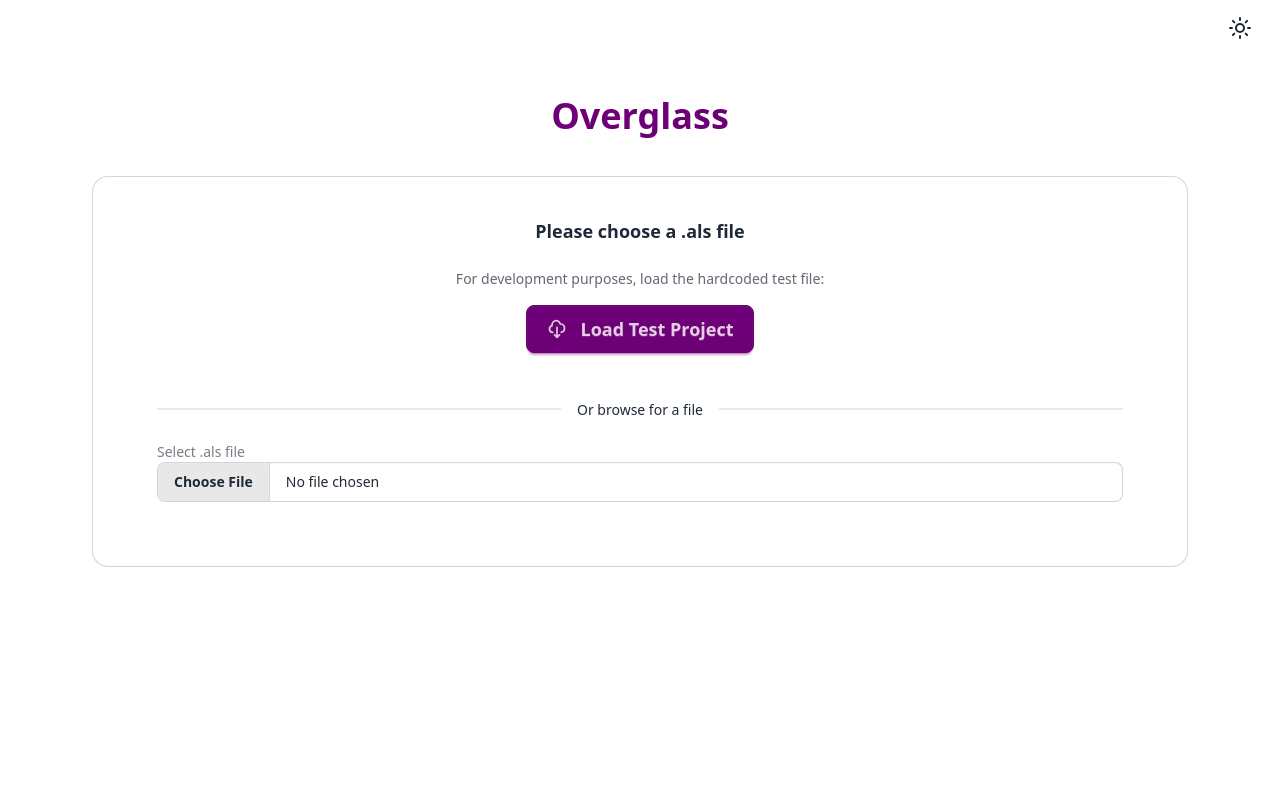
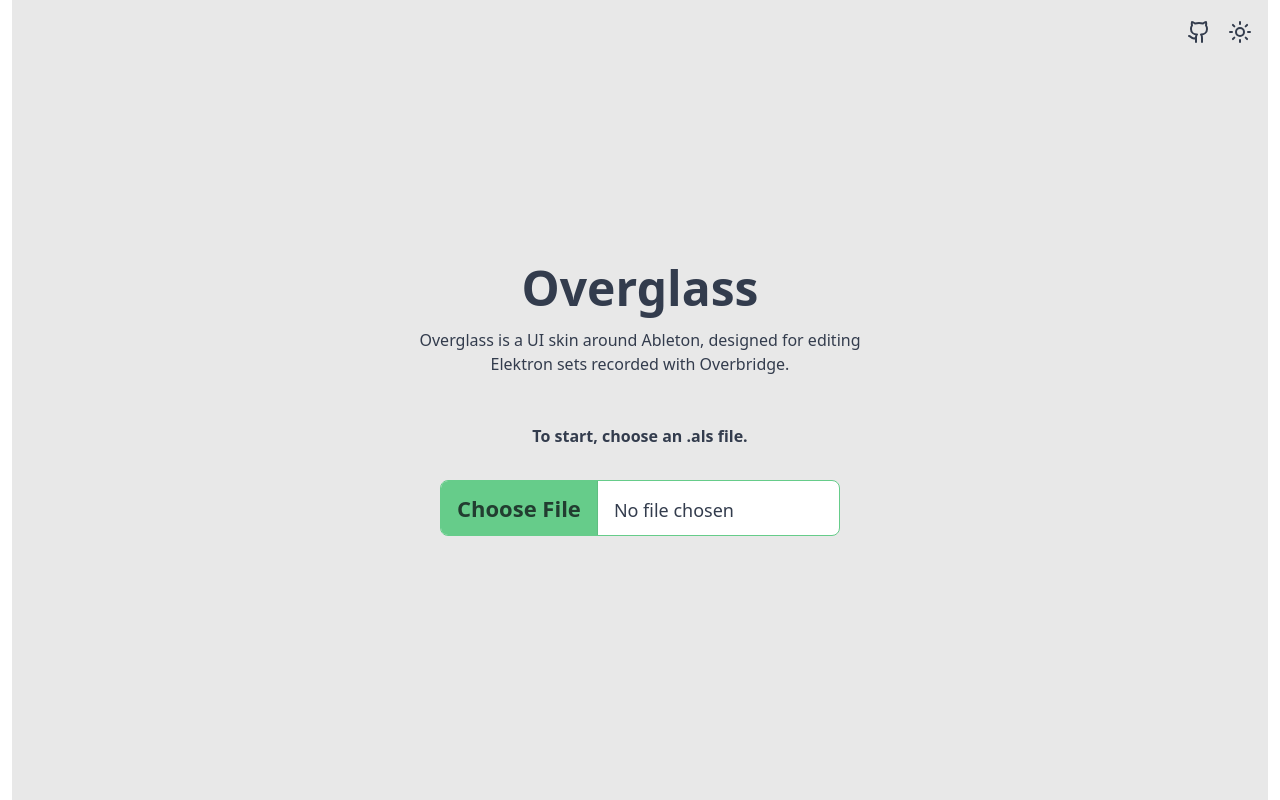
Before and after one commit to hzlglo/overglass, a SvelteKit app: page / in a window 1280 px wide. Built offline with nearby package versions, Linux system fonts and the light colour scheme.

Commit message:
tweak theme, landing, navbar

```diff
--- a/src/app.css
+++ b/src/app.css
@@ -1,5 +1,40 @@
 @import "tailwindcss";
 @plugin "@tailwindcss/typography";
 @plugin "daisyui" {
-  themes: fantasy, forest;
+  themes: emerald, overglass-dark;
 }
+/* like forest, but with less border-radius */
+@plugin "daisyui/theme" {
+  name: "overglass-dark";
+  default: false;
+  prefersdark: false;
+  color-scheme: "dark";
+  --color-base-100: oklch(20.84% 0.008 17.911);
+  --color-base-200: oklch(18.522% 0.007 17.911);
+  --color-base-300: oklch(16.203% 0.007 17.911);
+  --color-base-content: oklch(83.768% 0.001 17.911);
+  --color-primary: oklch(68.628% 0.185 148.958);
+  --color-primary-content: oklch(0% 0 0);
+  --color-secondary: oklch(69.776% 0.135 168.327);
+  --color-secondary-content: oklch(13.955% 0.027 168.327);
+  --color-accent: oklch(70.628% 0.119 185.713);
+  --color-accent-content: oklch(14.125% 0.023 185.713);
+  --color-neutral: oklch(30.698% 0.039 171.364);
+  --color-neutral-content: oklch(86.139% 0.007 171.364);
+  --color-info: oklch(72.06% 0.191 231.6);
+  --color-info-content: oklch(0% 0 0);
+  --color-success: oklch(64.8% 0.15 160);
+  --color-success-content: oklch(0% 0 0);
+  --color-warning: oklch(84.71% 0.199 83.87);
+  --color-warning-content: oklch(0% 0 0);
+  --color-error: oklch(71.76% 0.221 22.18);
+  --color-error-content: oklch(0% 0 0);
+  --radius-selector: 1rem;
+  --radius-field: 0.5rem;
+  --radius-box: 1rem;
+  --size-selector: 0.25rem;
+  --size-field: 0.25rem;
+  --border: 1px;
+  --depth: 0;
+  --noise: 0;
+}
--- a/src/lib/components/app/ExportButton.svelte
+++ b/src/lib/components/app/ExportButton.svelte
@@ -7,7 +7,7 @@
     class?: string;
   }
 
-  let { class: className = 'btn btn-outline btn-sm' }: ExportButtonProps = $props();
+  let { class: className = 'btn btn-outline btn-sm mr-3' }: ExportButtonProps = $props();
 
   let isExporting = $state(false);
 
--- a/src/lib/components/app/FileChooser.svelte
+++ b/src/lib/components/app/FileChooser.svelte
@@ -5,13 +5,21 @@
   import { appConfigStore } from '$lib/stores/customization.svelte';
   import { fromPairs, toPairs } from 'lodash';
   import ThemeController from './ThemeController.svelte';
+  import {
+    ArrowRightIcon,
+    CheckIcon,
+    CrossIcon,
+    DeleteIcon,
+    GithubIcon,
+    XIcon,
+  } from '@lucide/svelte';
 
   let selectedFile = $state<File | null>(null);
   let fileName = $state('');
   let loading = $state(false);
   let error = $state<string | null>(null);
 
-  const DEVELOPMENT = true;
+  const DEVELOPMENT = false;
 
   const parser = new ALSParser();
 
@@ -31,13 +39,11 @@
     try {
       // For development, we need to copy the test file to the static folder
       // or use a different approach since browsers can't fetch local file paths
-      const response = await fetch('/test1.als'); // This would need the file in static/
+      const response = await fetch('/test1.als');
 
       if (!response.ok) {
         // Fallback error message with instructions
-        throw new Error(
-          'Test file not found. To use hardcoded loading: 1) Copy src/tests/test1.als to static/test1.als, or 2) Use the file browser below to select the test file manually.',
-        );
+        throw new Error('Test file not found.');
       }
 
       const blob = await response.blob();
@@ -50,12 +56,6 @@
       loading = false;
     }
   }
-
-  $effect(() => {
-    if (!selectedFile && !loading) {
-      // loadHardcodedFile();
-    }
-  });
 
   async function loadSelectedFile() {
     if (!selectedFile) return;
@@ -71,17 +71,14 @@
       const parsedSet = await parser.parseALSFile(file);
 
       // Load data into DuckDB
-
       appConfigStore.setCurrentFile(file.name);
       const savedTracks = appConfigStore.get()?.trackCustomizations;
-      console.log('savedTracks', savedTracks);
       const trackToName = fromPairs(
         toPairs(savedTracks ?? {})?.map(([trackId, trackCustomization]) => [
           trackCustomization.rawTrackName,
           trackId,
         ]),
       );
-      console.log('trackToName', trackToName);
       await trackDb.init(parsedSet, trackToName);
       const tracks = await trackDb.get().tracks.getAllTracks();
       appConfigStore.initializeTrackCustomizations(tracks);
@@ -98,14 +95,40 @@
 </script>
 
 <!-- File chooser card -->
-<div class="m-4 flex flex-row justify-end">
+<!-- <div class="hero bg-base-200 min-h-screen">
+  <div class="hero-content text-center">
+    <div class="max-w-md">
+      <h1 class="text-5xl font-bold">Hello there</h1>
+      <p class="py-6">
+        Provident cupiditate voluptatem et in. Quaerat fugiat ut assumenda excepturi exercitationem
+        quasi. In deleniti eaque aut repudiandae et a id nisi.
+      </p>
+      <button class="btn btn-primary">Get Started</button>
+    </div>
+  </div>
+</div> -->
+<div class="relative">
+  <div class="absolute top-4 right-4">
+    <a
+      class="btn btn-ghost btn-sm"
+      href="https://github.com/hzlglo/overglass"
+      title="View on GitHub"
+    >
+      <GithubIcon />
+    </a>
     <ThemeController />
   </div>
-<div class="m-20 mt-10 flex flex-col justify-center gap-10">
-  <h1 class="text-primary text-center text-4xl font-bold">Overglass</h1>
-  <div class="card bg-base-100 border-base-content/20 border p-10">
-    <div class="card-header text-center text-lg font-bold">Please choose a .als file</div>
-    <div class="card-body">
+  <div class="hero bg-base-200 min-h-screen">
+    <div class="hero-content text-center">
+      <div class="flex max-w-md flex-col gap-4">
+        <h1 class="text-5xl font-bold">Overglass</h1>
+        <p>
+          Overglass is a UI skin around Ableton, designed for editing Elektron sets recorded with
+          Overbridge.
+        </p>
+        <p class="mt-8 font-bold">To start, choose an .als file.</p>
+        <div class="">
+          <div class="">
             {#if DEVELOPMENT}
               <!-- Development quick load -->
               <div class="mb-6 text-center">
@@ -138,33 +161,35 @@
               <div class="divider">Or browse for a file</div>
             {/if}
             <!-- File selection -->
-      <div class="form-control">
-        <label class="label">
-          <span class="label-text">Select .als file</span>
-        </label>
-        <input
-          type="file"
-          accept=".als"
-          class="file-input file-input-bordered w-full"
-          onchange={handleFileSelect}
-        />
-
+            <div class="mt-4 flex flex-col items-center justify-center gap-4">
               {#if fileName}
-          <div class="mt-4">
-            <div class="alert alert-info">
-              <span>Selected: {fileName}</span>
-            </div>
-            <div class="mt-2 text-center">
-              <button class="btn btn-primary" onclick={loadSelectedFile} disabled={loading}>
+                <button
+                  class="btn btn-primary btn-lg max-w-[50vw] justify-start"
+                  onclick={loadSelectedFile}
+                  disabled={loading}
+                >
+                  <ArrowRightIcon />
                   {#if loading}
                     <span class="loading loading-spinner loading-sm"></span>
                     Parsing...
                   {:else}
-                  Load Set
+                    <span class="truncate">Load {fileName}</span>
                   {/if}
                 </button>
-            </div>
-          </div>
+                <button
+                  class="btn btn-error btn-ghost btn-lg w-[300px]"
+                  onclick={() => (fileName = '')}
+                >
+                  <XIcon />
+                  Choose a different file
+                </button>
+              {:else}
+                <input
+                  type="file"
+                  accept=".als"
+                  class="file-input file-input-primary file-input-xl w-[400px]"
+                  onchange={handleFileSelect}
+                />
               {/if}
             </div>
 
@@ -184,3 +209,6 @@
           </div>
         </div>
       </div>
+    </div>
+  </div>
+</div>
--- a/src/lib/components/app/ThemeController.svelte
+++ b/src/lib/components/app/ThemeController.svelte
@@ -14,9 +14,9 @@
       isDarkMode = stored === 'true';
     }
     if (isDarkMode) {
-      document.documentElement.setAttribute('data-theme', 'forest');
+      document.documentElement.setAttribute('data-theme', 'overglass-dark');
     } else {
-      document.documentElement.setAttribute('data-theme', 'fantasy');
+      document.documentElement.setAttribute('data-theme', 'emerald');
     }
   });
   $effect(() => {
@@ -28,14 +28,17 @@
   });
 </script>
 
-<label class="swap swap-rotate pl-3">
+<label class="swap swap-rotate">
   <input
     type="checkbox"
     class="theme-controller"
-    value={isDarkMode ? 'forest' : 'fantasy'}
+    value={isDarkMode ? 'overglass-dark' : 'emerald'}
     onchange={() => {
       isDarkMode = !isDarkMode;
-      document.documentElement.setAttribute('data-theme', isDarkMode ? 'forest' : 'fantasy');
+      document.documentElement.setAttribute(
+        'data-theme',
+        isDarkMode ? 'overglass-dark' : 'emerald',
+      );
 
       localStorage.setItem(themeStorageKey, isDarkMode.toString());
     }}
--- a/src/lib/components/grid/AutomationCurve.svelte
+++ b/src/lib/components/grid/AutomationCurve.svelte
@@ -109,8 +109,9 @@
   });
 
   // Draw points
-  let points = $derived(
-    svgGroup
+  let points = $derived.by(() => {
+    console.log('rerendering points');
+    return svgGroup
       ?.selectAll<SVGCircleElement, AutomationPoint>('.point')
       .data(automationPoints, (p) => p.id)
       .join(
@@ -125,8 +126,8 @@
       .attr('fill', color)
       .attr('fill-opacity', 0.4)
       .attr('stroke', color)
-      .attr('stroke-width', 1),
-  );
+      .attr('stroke-width', 1);
+  });
 
   $effect(() => {
     sharedDragSelect.registerDragHandler(parameterId, () => {
@@ -156,7 +157,6 @@
             sharedDragSelect.clear();
             sharedDragSelect.setSelectedPoints([d]);
           }
-          // event.sourceEvent?.stopPropagation();
         },
       )
       .on('drag', (event, d) => {
@@ -165,7 +165,6 @@
           currentTimePosition: d.timePosition,
           yDiffScale,
         });
-        // event.sourceEvent?.stopPropagation();
       })
       .on('end', async (event, d) => {
         await sharedDragSelect.dragEnd();
--- a/src/lib/components/grid/MuteClips.svelte
+++ b/src/lib/components/grid/MuteClips.svelte
@@ -74,7 +74,7 @@
     if (!svgGroup) {
       return undefined;
     }
-    console.log('muteTransitions', muteTransitions);
+    console.log('rerendering mute drag handles');
     const rects = svgGroup
       .selectAll('.mute-drag-handle')
       .data(muteTransitions, (d: MuteTransition) => d.id)
--- a/src/lib/components/tracklist/TrackList.svelte
+++ b/src/lib/components/tracklist/TrackList.svelte
@@ -72,7 +72,7 @@
 <div class="flex min-h-0 flex-col">
   <div style="height: {TOP_TIMELINE_HEIGHT}px" class="flex flex-row items-center gap-2 px-2">
     <label class="input input-sm w-[200px]">
-      <span class="label"><SearchIcon class="size-3" /></span>
+      <SearchIcon class="size-3" />
       <input
         type="text"
         bind:this={searchInput}
```
Also changed, not shown: src/lib/components/app/Navbar.svelte (+9 -7 lines). Lines whose indentation alone changed are shown as unchanged.
